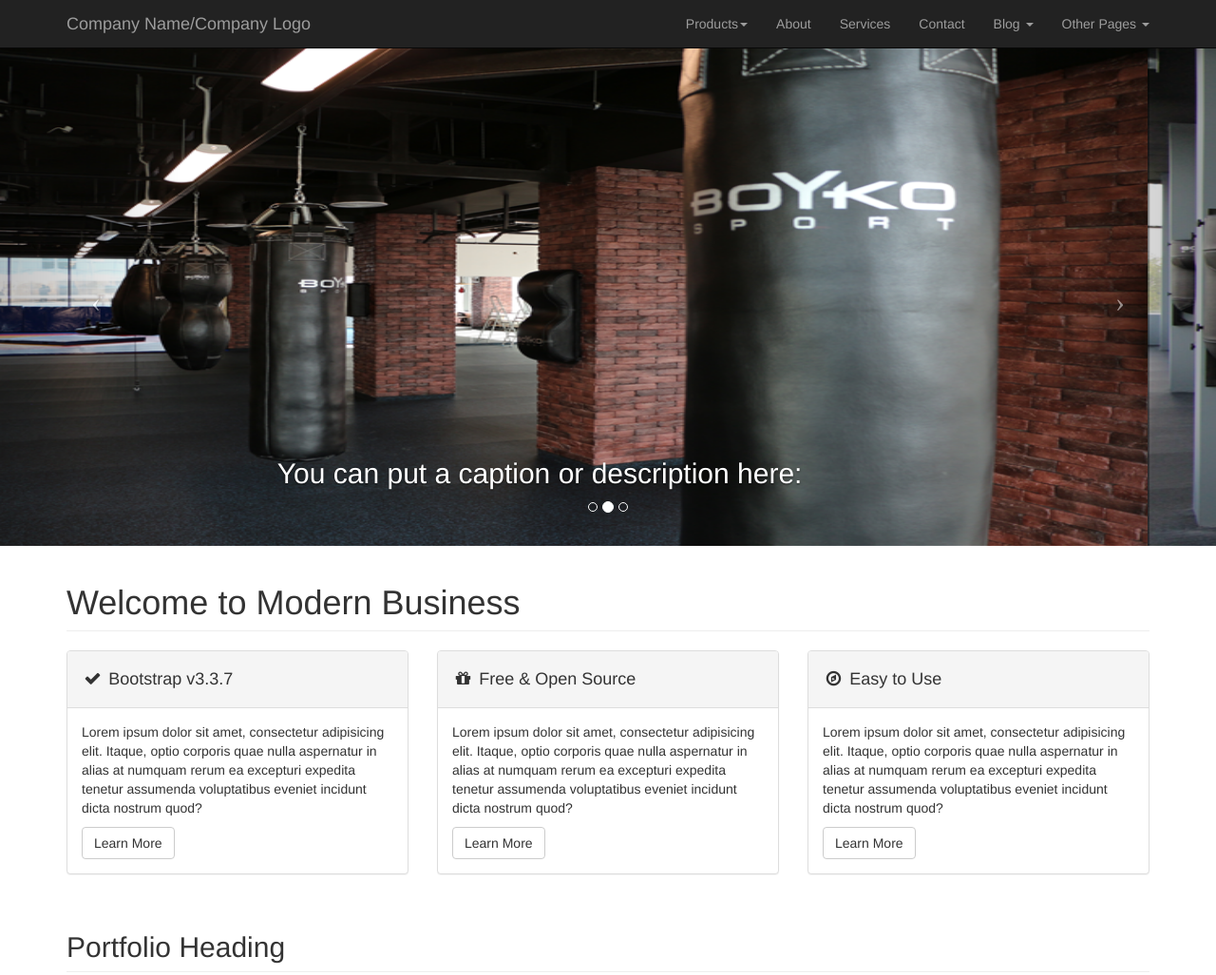
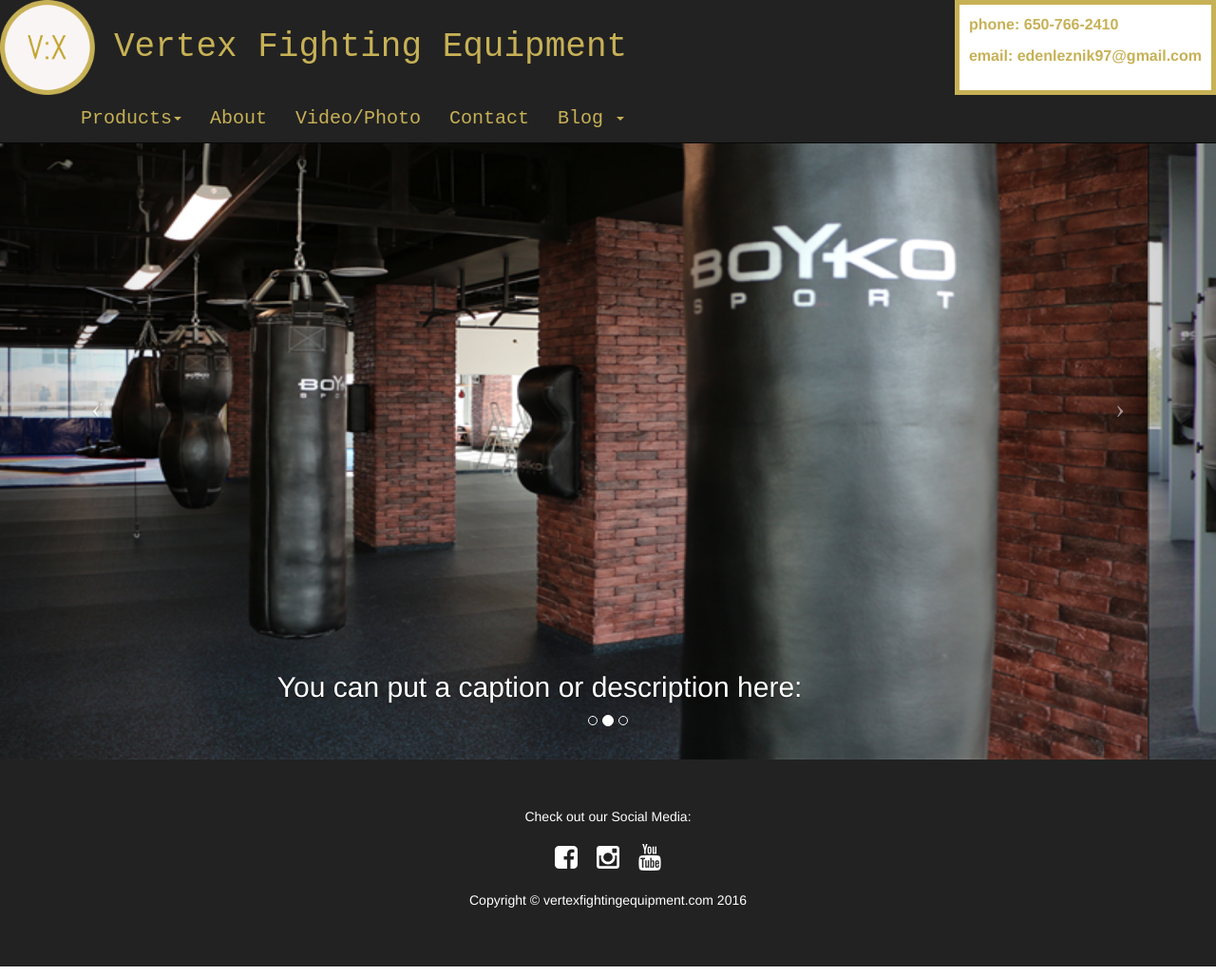
Before and after one commit to mcooperstein/boxing-site-mockup-2, a plain HTML site: page startbootstrap-modern-business-gh-pages/index.html in a window 1280 px wide. Shown: the top 1027 px of the page at 95% size. Drawn offline with Linux system fonts and the light colour scheme.

Commit message:
homepage mockup
homepage mockup

```diff
--- a/startbootstrap-modern-business-gh-pages/css/modern-business.css
+++ b/startbootstrap-modern-business-gh-pages/css/modern-business.css
@@ -25,11 +25,51 @@ body {
     opacity: 0.8;
 }
 
+a {
+    cursor: pointer;
+}
+
+.navbar-inverse .navbar-nav>li>a {
+    color: #c7b156;
+    font-size: 20px;
+    font-family: monospace;
+}
+
+
+/* Top Section with Logo */
+
+.logo {
+    display: flex;
+    align-items: center;
+}
+
+.logo > h1 {
+    display: inline;
+    color: #c7b156;
+    font-family: monospace;
+    margin: 20px;
+}
+
+.contact-box {
+    border: 5px solid #c7b156;
+    padding: 10px;
+    color: #c7b156;
+    font-size: 16px;
+    font-weight: bold;
+    background-color: white;
+    display: inline;
+}
+
+.top {
+    display: flex;
+    justify-content: space-between;
+}
+
 
 /* Home Page Carousel */
 
 header.carousel {
-    height: 70%;
+    height: 100%;
 }
 
 header.carousel .item,
@@ -76,7 +116,34 @@ header.carousel .fill {
 /* Footer Styles */
 
 footer {
-    margin: 50px 0;
+    padding: 50px 0;
+    background-color: #222;
+    color: white;
+    text-align: center;
+}
+
+.footer-nav {
+    padding: 0;
+    display: flex;
+    justify-content: center;
+}
+
+.footer-nav > li {
+    list-style-type: none;
+    display: inline;
+    margin: 10px;
+}
+
+.fa-instagram:before {
+    color: white;
+}
+
+.fa-facebook-square:before {
+    color: white;
+}
+
+.fa-youtube:before {
+    color: white;
 }
 
 
@@ -97,3 +164,9 @@ footer {
         height: 70%;
     }
 }
+
+@media screen and (max-width: 914px) {
+    .contact-box {
+        display: none;
+    }
+}
--- a/startbootstrap-modern-business-gh-pages/index.html
+++ b/startbootstrap-modern-business-gh-pages/index.html
@@ -30,9 +30,18 @@
 </head>
 
 <body>
-
     <!-- Navigation -->
     <nav class="navbar navbar-inverse navbar-fixed-top" role="navigation">
+        <section class="top">
+            <div class="logo">
+                <a href="index.html"><img src="images/Logomakr_9jA1uU.png" height="100" width="100"></a>
+                <h1>Vertex Fighting Equipment</h1>
+            </div>
+            <div class="contact-box">
+                <p>phone: 650-766-2410</p>
+                <p>email: edenleznik97@gmail.com</p>
+            </div>
+        </section>
         <div class="container">
             <!-- Brand and toggle get grouped for better mobile display -->
             <div class="navbar-header">
@@ -42,28 +51,31 @@
                     <span class="icon-bar"></span>
                     <span class="icon-bar"></span>
                 </button>
-                <a class="navbar-brand" href="index.html">Company Name/Company Logo</a>
+                <!--<a class="navbar-brand" href="index.html">Home</a>-->
             </div>
             <!-- Collect the nav links, forms, and other content for toggling -->
             <div class="collapse navbar-collapse" id="bs-example-navbar-collapse-1">
-                <ul class="nav navbar-nav navbar-right">
+                <ul class="nav navbar-nav navbar-left">
                     <li class="dropdown">
                         <a href="#" class="dropdown-toggle" data-toggle="dropdown">Products<b class="caret"></b></a>
                         <ul class="dropdown-menu">
                             <li>
-                                <a href="portfolio-1-col.html">1 Column Portfolio</a>
+                                <a href="boxing-bags.html">Boxing Bags</a>
                             </li>
                             <li>
-                                <a href="portfolio-2-col.html">2 Column Portfolio</a>
+                                <a href="punching-bags.html">Punching Bags</a>
                             </li>
                             <li>
-                                <a href="portfolio-3-col.html">3 Column Portfolio</a>
+                                <a href="mannequin.html">Mannequin Dummies</a>
                             </li>
                             <li>
-                                <a href="portfolio-4-col.html">4 Column Portfolio</a>
+                                <a href="mma.html">MMA Equipment</a>
                             </li>
                             <li>
-                                <a href="portfolio-item.html">Single Portfolio Item</a>
+                                <a href="pads.html">Pads</a>
+                            </li>
+                            <li>
+                                <a href="custom-bags.html">Custom Bags</a>
                             </li>
                         </ul>
                     </li>
@@ -71,7 +83,7 @@
                         <a href="about.html">About</a>
                     </li>
                     <li>
-                        <a href="services.html">Services</a>
+                        <a href="video.html">Video/Photo</a>
                     </li>
                     <li>
                         <a href="contact.html">Contact</a>
@@ -90,7 +102,7 @@
                             </li>
                         </ul>
                     </li>
-                    <li class="dropdown">
+                    <!--<li class="dropdown">
                         <a href="#" class="dropdown-toggle" data-toggle="dropdown">Other Pages <b class="caret"></b></a>
                         <ul class="dropdown-menu">
                             <li>
@@ -109,7 +121,7 @@
                                 <a href="pricing.html">Pricing Table</a>
                             </li>
                         </ul>
-                    </li>
+                    </li>-->
                 </ul>
             </div>
             <!-- /.navbar-collapse -->
@@ -157,136 +169,29 @@
         </a>
     </header>
 
-    <!-- Page Content -->
-    <div class="container">
+    <!-- Footer -->
 
-        <!-- Marketing Icons Section -->
-        <div class="row">
-            <div class="col-lg-12">
-                <h1 class="page-header">
-                    Welcome to Modern Business
-                </h1>
-            </div>
-            <div class="col-md-4">
-                <div class="panel panel-default">
-                    <div class="panel-heading">
-                        <h4><i class="fa fa-fw fa-check"></i> Bootstrap v3.3.7</h4>
-                    </div>
-                    <div class="panel-body">
-                        <p>Lorem ipsum dolor sit amet, consectetur adipisicing elit. Itaque, optio corporis quae nulla aspernatur in alias at numquam rerum ea excepturi expedita tenetur assumenda voluptatibus eveniet incidunt dicta nostrum quod?</p>
-                        <a href="#" class="btn btn-default">Learn More</a>
-                    </div>
-                </div>
-            </div>
-            <div class="col-md-4">
-                <div class="panel panel-default">
-                    <div class="panel-heading">
-                        <h4><i class="fa fa-fw fa-gift"></i> Free &amp; Open Source</h4>
-                    </div>
-                    <div class="panel-body">
-                        <p>Lorem ipsum dolor sit amet, consectetur adipisicing elit. Itaque, optio corporis quae nulla aspernatur in alias at numquam rerum ea excepturi expedita tenetur assumenda voluptatibus eveniet incidunt dicta nostrum quod?</p>
-                        <a href="#" class="btn btn-default">Learn More</a>
-                    </div>
-                </div>
-            </div>
-            <div class="col-md-4">
-                <div class="panel panel-default">
-                    <div class="panel-heading">
-                        <h4><i class="fa fa-fw fa-compass"></i> Easy to Use</h4>
-                    </div>
-                    <div class="panel-body">
-                        <p>Lorem ipsum dolor sit amet, consectetur adipisicing elit. Itaque, optio corporis quae nulla aspernatur in alias at numquam rerum ea excepturi expedita tenetur assumenda voluptatibus eveniet incidunt dicta nostrum quod?</p>
-                        <a href="#" class="btn btn-default">Learn More</a>
-                    </div>
-                </div>
-            </div>
-        </div>
-        <!-- /.row -->
-
-        <!-- Portfolio Section -->
-        <div class="row">
-            <div class="col-lg-12">
-                <h2 class="page-header">Portfolio Heading</h2>
-            </div>
-            <div class="col-md-4 col-sm-6">
-                <a href="portfolio-item.html">
-                    <img class="img-responsive img-portfolio img-hover" src="http://placehold.it/700x450" alt="">
+    <footer class="container-fluid footer">
+        <div class="footer-area">
+            <p class="footer-p">Check out our Social Media:</p>
+            <ul class="footer-nav">
+                <li class="footer-icons">
+                    <a href="https:/facebook.com" target="_blank">
+                        <i class="fa fa-facebook-square fa-2x"></i>
                     </a>
-            </div>
-            <div class="col-md-4 col-sm-6">
-                <a href="portfolio-item.html">
-                    <img class="img-responsive img-portfolio img-hover" src="http://placehold.it/700x450" alt="">
+                </li>
+                <li class="footer-icons">
+                    <a href="https://instagram.com" target="_blank">
+                        <i class="fa fa-instagram fa-2x"></i>
                     </a>
-            </div>
-            <div class="col-md-4 col-sm-6">
-                <a href="portfolio-item.html">
-                    <img class="img-responsive img-portfolio img-hover" src="http://placehold.it/700x450" alt="">
+                </li>
+                <li class="footer-icons">
+                    <a href="https://youtube.com" target="_blank">
+                        <i class="fa fa-youtube fa-2x"></i>
                     </a>
-            </div>
-            <div class="col-md-4 col-sm-6">
-                <a href="portfolio-item.html">
-                    <img class="img-responsive img-portfolio img-hover" src="http://placehold.it/700x450" alt="">
-                </a>
-            </div>
-            <div class="col-md-4 col-sm-6">
-                <a href="portfolio-item.html">
-                    <img class="img-responsive img-portfolio img-hover" src="http://placehold.it/700x450" alt="">
-                </a>
-            </div>
-            <div class="col-md-4 col-sm-6">
-                <a href="portfolio-item.html">
-                    <img class="img-responsive img-portfolio img-hover" src="http://placehold.it/700x450" alt="">
-                </a>
-            </div>
-        </div>
-        <!-- /.row -->
-
-        <!-- Features Section -->
-        <div class="row">
-            <div class="col-lg-12">
-                <h2 class="page-header">Modern Business Features</h2>
-            </div>
-            <div class="col-md-6">
-                <p>The Modern Business template by Start Bootstrap includes:</p>
-                <ul>
-                    <li><strong>Bootstrap v3.3.7</strong>
                 </li>
-                    <li>jQuery v1.11.1</li>
-                    <li>Font Awesome v4.2.0</li>
-                    <li>Working PHP contact form with validation</li>
-                    <li>Unstyled page elements for easy customization</li>
-                    <li>17 HTML pages</li>
             </ul>
-                <p>Lorem ipsum dolor sit amet, consectetur adipisicing elit. Corporis, omnis doloremque non cum id reprehenderit, quisquam totam aspernatur tempora minima unde aliquid ea culpa sunt. Reiciendis quia dolorum ducimus unde.</p>
-            </div>
-            <div class="col-md-6">
-                <img class="img-responsive" src="http://placehold.it/700x450" alt="">
-            </div>
-        </div>
-        <!-- /.row -->
-
-        <hr>
-
-        <!-- Call to Action Section -->
-        <div class="well">
-            <div class="row">
-                <div class="col-md-8">
-                    <p>Lorem ipsum dolor sit amet, consectetur adipisicing elit. Molestias, expedita, saepe, vero rerum deleniti beatae veniam harum neque nemo praesentium cum alias asperiores commodi.</p>
-                </div>
-                <div class="col-md-4">
-                    <a class="btn btn-lg btn-default btn-block" href="#">Call to Action</a>
-                </div>
-            </div>
-        </div>
-
-        <hr>
-
-        <!-- Footer -->
-        <footer>
-            <div class="row">
-                <div class="col-lg-12">
-                    <p>Copyright &copy; Your Website 2014</p>
-                </div>
+            <p class="footer-p">Copyright © vertexfightingequipment.com 2016</p>
         </div>
     </footer>
 
```
Also changed, not shown: startbootstrap-modern-business-gh-pages/video.html (renamed from startbootstrap-modern-business-gh-pages/services.html, +2 -2 lines), 1 other file. Lines whose indentation alone changed are shown as unchanged.
